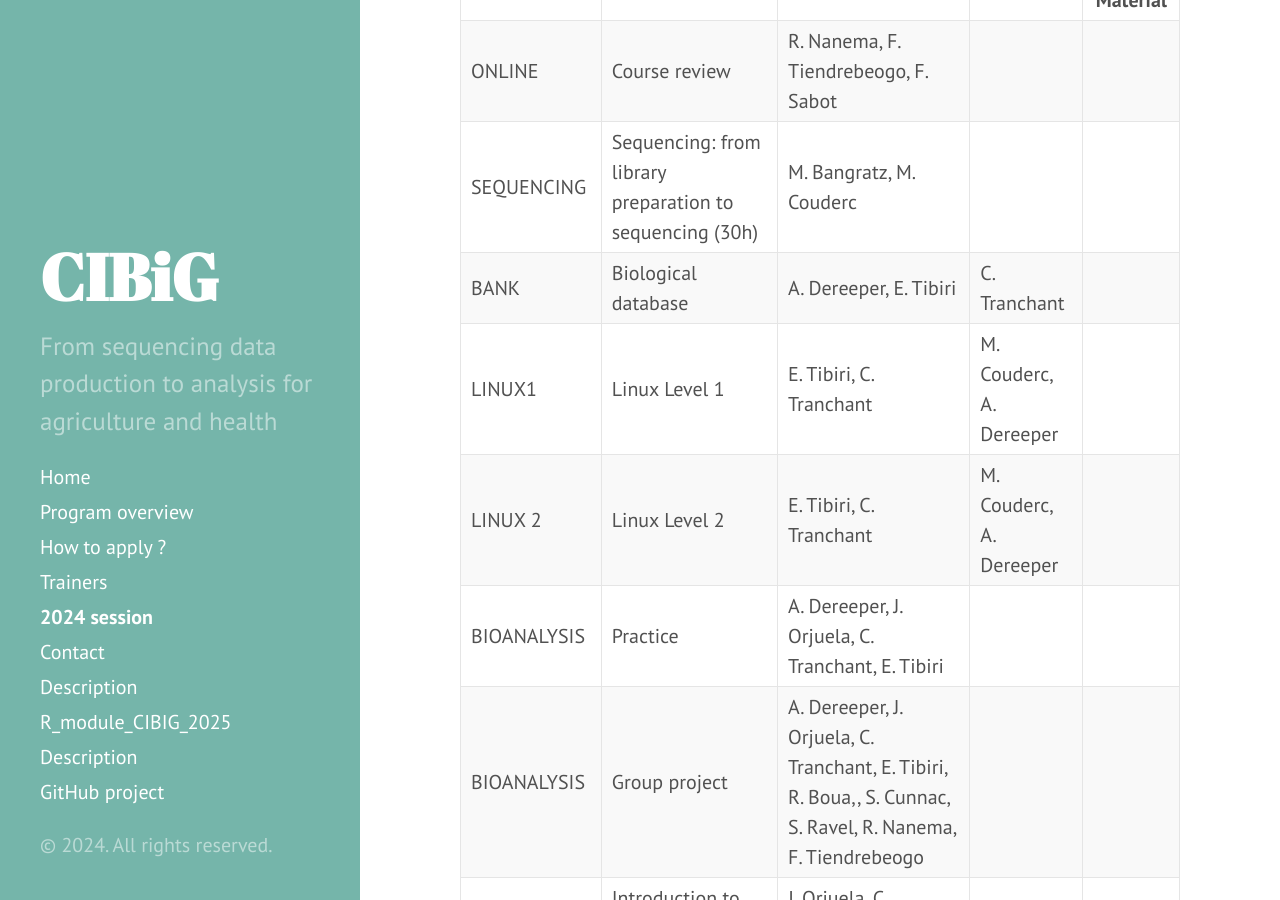
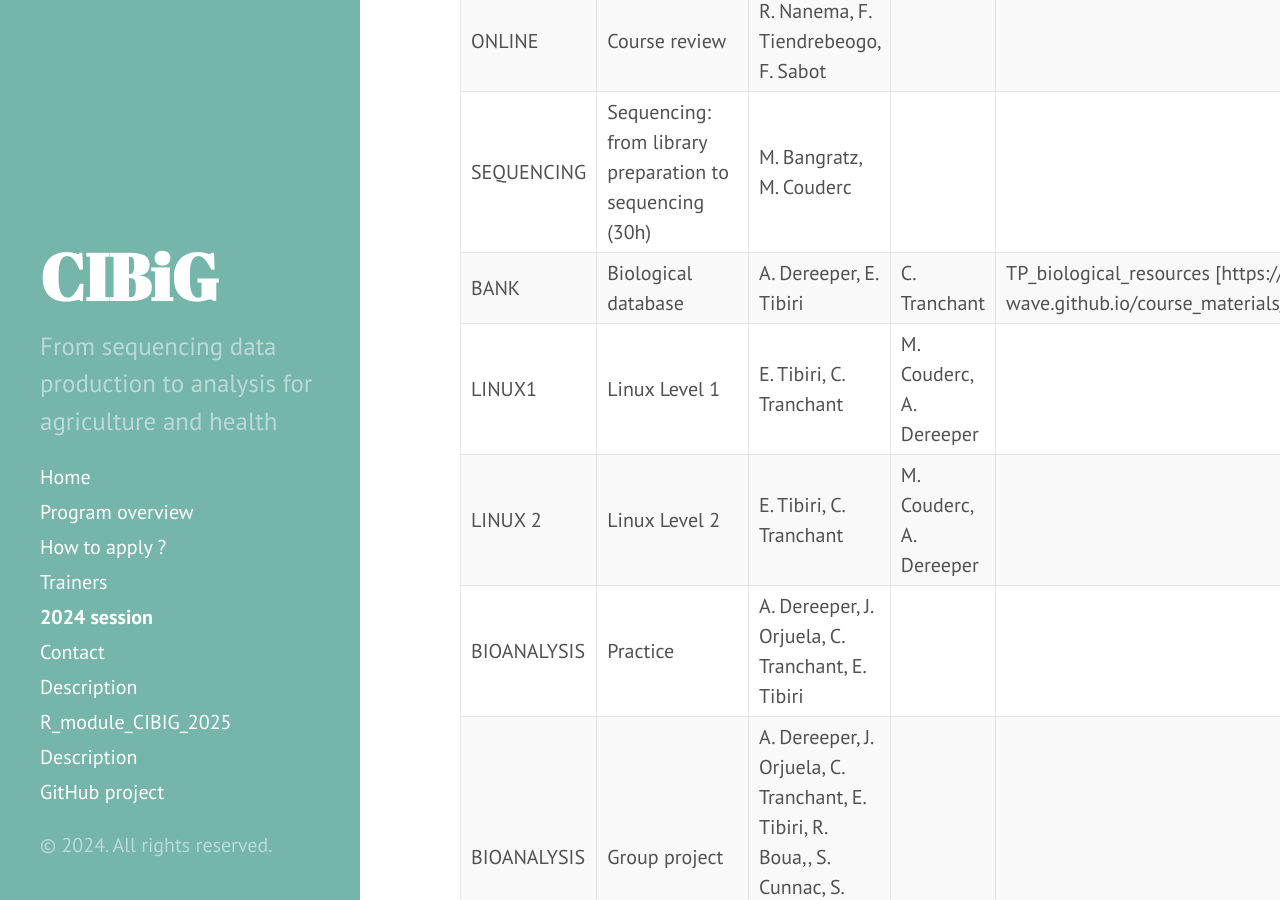
Before and after one commit to wave-centre/cibig, a Jekyll site: the page built from docs/05-2024.md, in a window 1280 px wide and 900 px high, scrolled down 3373 px. Built offline with Jekyll 4.4.1, drawn with Linux system fonts in a browser that asks for light colours.

Commit message:
add course material

```diff
--- a/docs/05-2024.md
+++ b/docs/05-2024.md
@@ -59,7 +59,7 @@
 |----------------------------------------------------|----------------------------------------------------|----------------|----|
 | ONLINE | Course review                                     | R. Nanema, F. Tiendrebeogo, F. Sabot |
 | SEQUENCING  | Sequencing: from library preparation to sequencing (30h) | M. Bangratz, M. Couderc |  |   |
-| BANK  | Biological database                               | A. Dereeper, E. Tibiri | C. Tranchant |
+| BANK  | Biological database                               | A. Dereeper, E. Tibiri | C. Tranchant | TP_biological_resources [https://cibig-wave.github.io/course_materials/BANK/TP_banques_biologiques.pdf]
 | LINUX1      | Linux Level 1  |   E. Tibiri, C. Tranchant | M. Couderc, A. Dereeper |
 | LINUX 2    |  Linux Level 2                                          | E. Tibiri, C. Tranchant | M. Couderc, A. Dereeper |
 | BIOANALYSIS  | Practice                             | A. Dereeper, J. Orjuela, C. Tranchant, E. Tibiri | |
```
